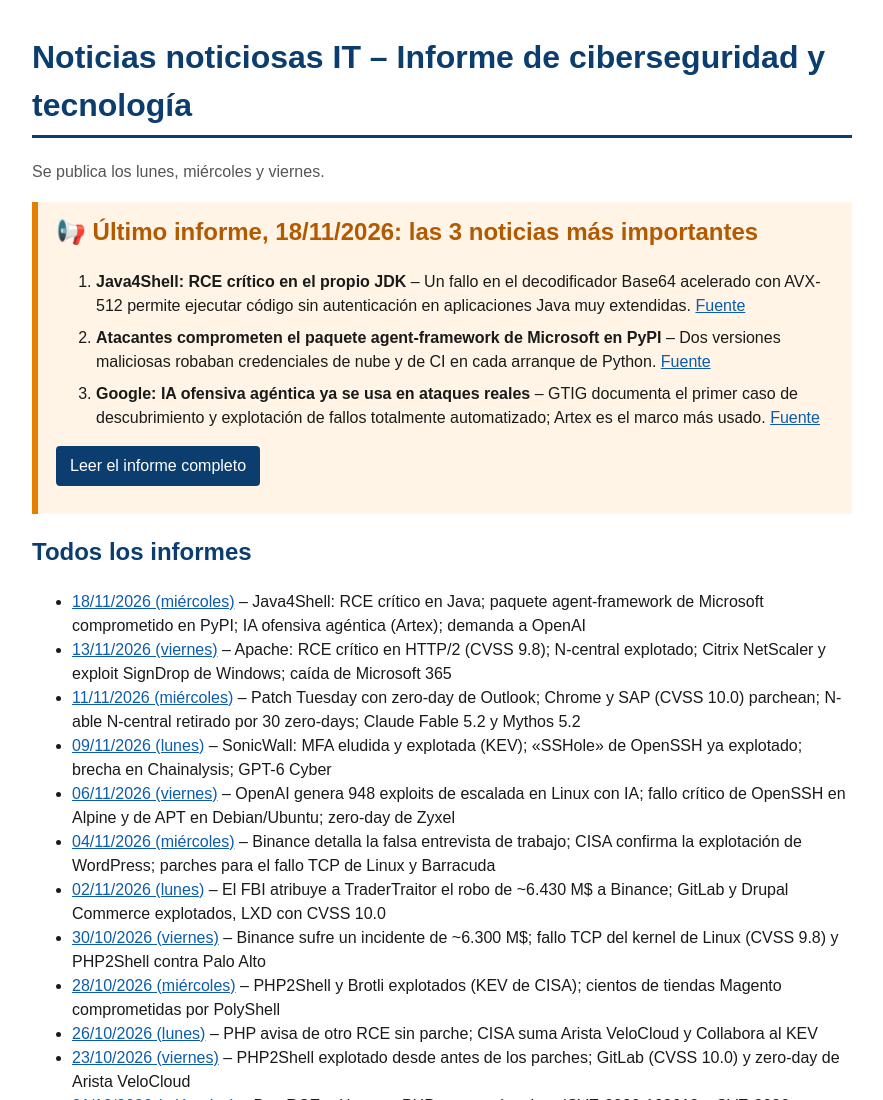
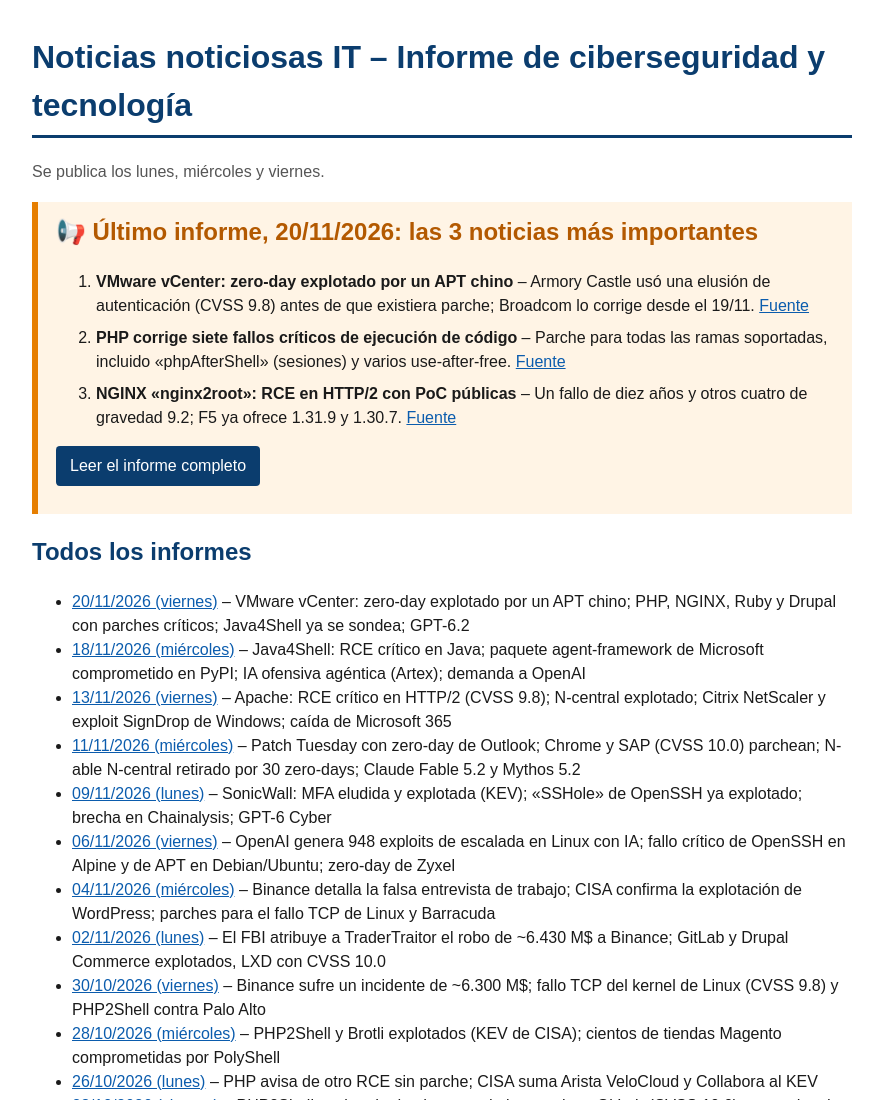
Before and after one commit to poliestireno/VARIOS_2026, a plain HTML site: page noticias_noticiosas_it/index.html in a window 1280 px wide. Shown: the top 1100 px of the page, without its empty margins (198-1081 px from the left). Drawn offline with Linux system fonts and the light colour scheme.

Commit message:
Informe 20/11/2026 [skip netlify]
Co-Authored-By: Claude Sonnet 5.5 <noreply@anthropic.com>
Claude-Session: https://claude.ai/code/session_019iHtJchh6sidrhQaY8a4h9

```diff
--- a/noticias_noticiosas_it/index.html
+++ b/noticias_noticiosas_it/index.html
@@ -1,8 +1,9 @@
 <!doctype html><html lang="es"><head><meta charset="utf-8"><meta name="viewport" content="width=device-width, initial-scale=1"><title>Noticias noticiosas IT</title></head><body style="margin:0;padding:12px;font-family:Arial,Helvetica,sans-serif;color:#1a1a1a;line-height:1.5"><div style="max-width:820px;margin:auto">
 <h1 style="color:#0b3d6e;border-bottom:3px solid #0b3d6e;padding-bottom:6px">Noticias noticiosas IT – Informe de ciberseguridad y tecnología</h1>
 <p style="color:#555">Se publica los lunes, miércoles y viernes.</p>
-<div style="background:#fff4e5;border-left:6px solid #e67e00;padding:12px 18px;margin:18px 0"><h2 style="margin-top:0;color:#b35900">📢 Último informe, 18/11/2026: las 3 noticias más importantes</h2><ol><li style="margin-bottom:8px"><b>Java4Shell: RCE crítico en el propio JDK</b> – Un fallo en el decodificador Base64 acelerado con AVX-512 permite ejecutar código sin autenticación en aplicaciones Java muy extendidas. <a style="color:#0b5cad" href="https://thehackernews.com/2026/11/java4shell-cve-2026-114938-enables-pre.html">Fuente</a></li><li style="margin-bottom:8px"><b>Atacantes comprometen el paquete agent-framework de Microsoft en PyPI</b> – Dos versiones maliciosas robaban credenciales de nube y de CI en cada arranque de Python. <a style="color:#0b5cad" href="https://thehackernews.com/2026/11/attackers-compromise-microsofts-agent.html">Fuente</a></li><li style="margin-bottom:8px"><b>Google: IA ofensiva agéntica ya se usa en ataques reales</b> – GTIG documenta el primer caso de descubrimiento y explotación de fallos totalmente automatizado; Artex es el marco más usado. <a style="color:#0b5cad" href="https://www.securityweek.com/ai-framework-autonomously-weaponized-flaws-in-real-attacks-google-says/">Fuente</a></li></ol><p><a style="display:inline-block;background:#0b3d6e;color:#fff;padding:8px 14px;border-radius:4px;text-decoration:none" href="2026-11-18.html">Leer el informe completo</a></p></div>
+<div style="background:#fff4e5;border-left:6px solid #e67e00;padding:12px 18px;margin:18px 0"><h2 style="margin-top:0;color:#b35900">📢 Último informe, 20/11/2026: las 3 noticias más importantes</h2><ol><li style="margin-bottom:8px"><b>VMware vCenter: zero-day explotado por un APT chino</b> – Armory Castle usó una elusión de autenticación (CVSS 9.8) antes de que existiera parche; Broadcom lo corrige desde el 19/11. <a style="color:#0b5cad" href="https://thehackernews.com/2026/11/china-linked-hackers-exploit-critical.html">Fuente</a></li><li style="margin-bottom:8px"><b>PHP corrige siete fallos críticos de ejecución de código</b> – Parche para todas las ramas soportadas, incluido «phpAfterShell» (sesiones) y varios use-after-free. <a style="color:#0b5cad" href="https://thehackernews.com/2026/11/php-fixes-7-critical-flaws-including.html">Fuente</a></li><li style="margin-bottom:8px"><b>NGINX «nginx2root»: RCE en HTTP/2 con PoC públicas</b> – Un fallo de diez años y otros cuatro de gravedad 9.2; F5 ya ofrece 1.31.9 y 1.30.7. <a style="color:#0b5cad" href="https://thehackernews.com/2026/11/10-year-old-nginx-http2-flaw-lets.html">Fuente</a></li></ol><p><a style="display:inline-block;background:#0b3d6e;color:#fff;padding:8px 14px;border-radius:4px;text-decoration:none" href="2026-11-20.html">Leer el informe completo</a></p></div>
 <h2 style="color:#0b3d6e">Todos los informes</h2><ul>
+<li><a style="color:#0b5cad" href="2026-11-20.html">20/11/2026 (viernes)</a> – VMware vCenter: zero-day explotado por un APT chino; PHP, NGINX, Ruby y Drupal con parches críticos; Java4Shell ya se sondea; GPT-6.2</li>
 <li><a style="color:#0b5cad" href="2026-11-18.html">18/11/2026 (miércoles)</a> – Java4Shell: RCE crítico en Java; paquete agent-framework de Microsoft comprometido en PyPI; IA ofensiva agéntica (Artex); demanda a OpenAI</li>
 <li><a style="color:#0b5cad" href="2026-11-13.html">13/11/2026 (viernes)</a> – Apache: RCE crítico en HTTP/2 (CVSS 9.8); N-central explotado; Citrix NetScaler y exploit SignDrop de Windows; caída de Microsoft 365</li>
 <li><a style="color:#0b5cad" href="2026-11-11.html">11/11/2026 (miércoles)</a> – Patch Tuesday con zero-day de Outlook; Chrome y SAP (CVSS 10.0) parchean; N-able N-central retirado por 30 zero-days; Claude Fable 5.2 y Mythos 5.2</li>
```
Also changed, not shown: noticias_noticiosas_it/2026-11-20.html (added, +1 -0 lines).
